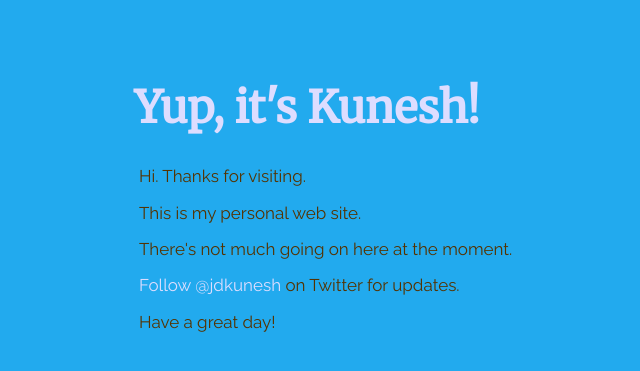
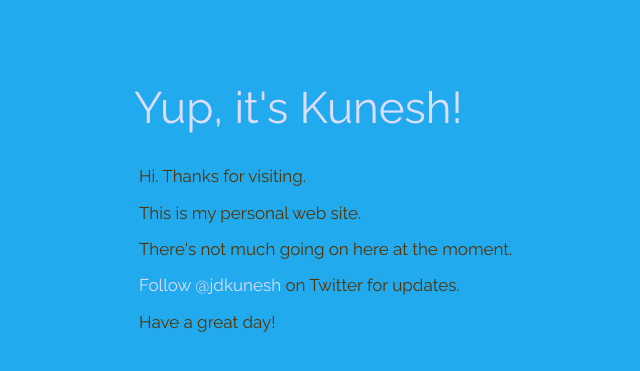
Before and after one commit to jdkunesh/jdkunesh.github.io, a Jekyll site: the page built from index.html, in a window 1280 px wide. Shown: the top 371 px of the page, without its empty margins (122-762 px from the left). Built offline with Jekyll 4.4.1, drawn with Linux system fonts in a browser that asks for light colours.

Commit message:
simplifying fonts

```diff
--- a/_includes/head.html
+++ b/_includes/head.html
@@ -8,7 +8,7 @@
 <!--//
   <link rel="stylesheet" href="{{ "/css/main.css" | prepend: site.baseurl }}">
 //-->
-    <link href="https://fonts.googleapis.com/css?family=Merriweather|Raleway" rel="stylesheet">
+    <link href="https://fonts.googleapis.com/css?family=Raleway:extra-light,regular,medium,bold" rel="stylesheet">
     <link rel="stylesheet" href="{{ "/css/site-jdk.css" | prepend: site.baseurl }}">
     <style>
 
@@ -18,8 +18,12 @@
         }
     p, li {
         color: #530;
-        font-family: 'Raleway', sans-serif;}
-    h1, h2, h3, h4, h5, h6 { font-family: 'Merriweather', serif;}
+        font-family: 'Raleway', sans-serif;
+        }
+    h1, h2, h3, h4, h5, h6 {
+        font-family: 'Raleway', sans-serif;
+        font-weight: 200;
+    }
     a { color: #ddf; text-decoration:none;}
 
     /*
```
